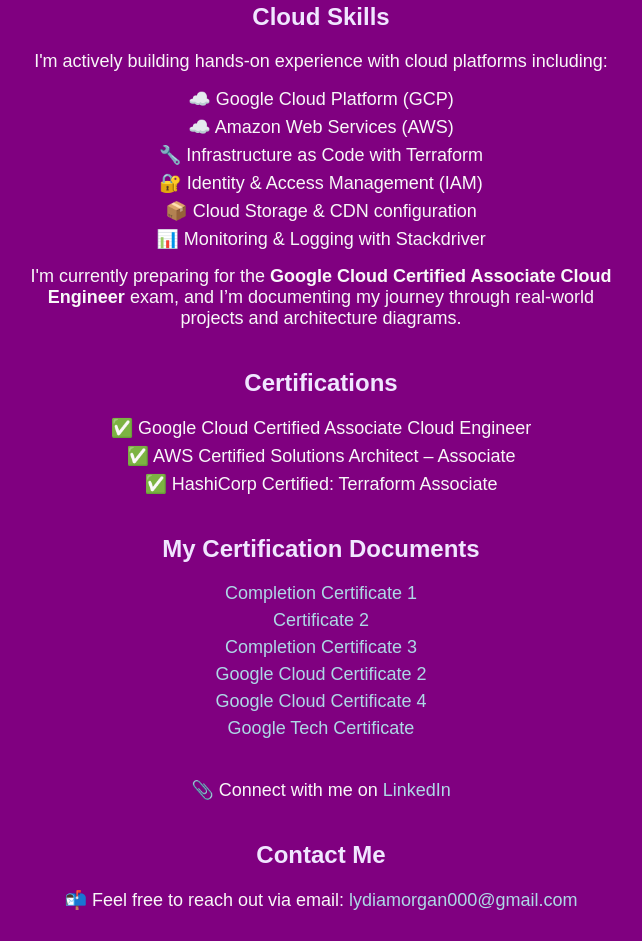
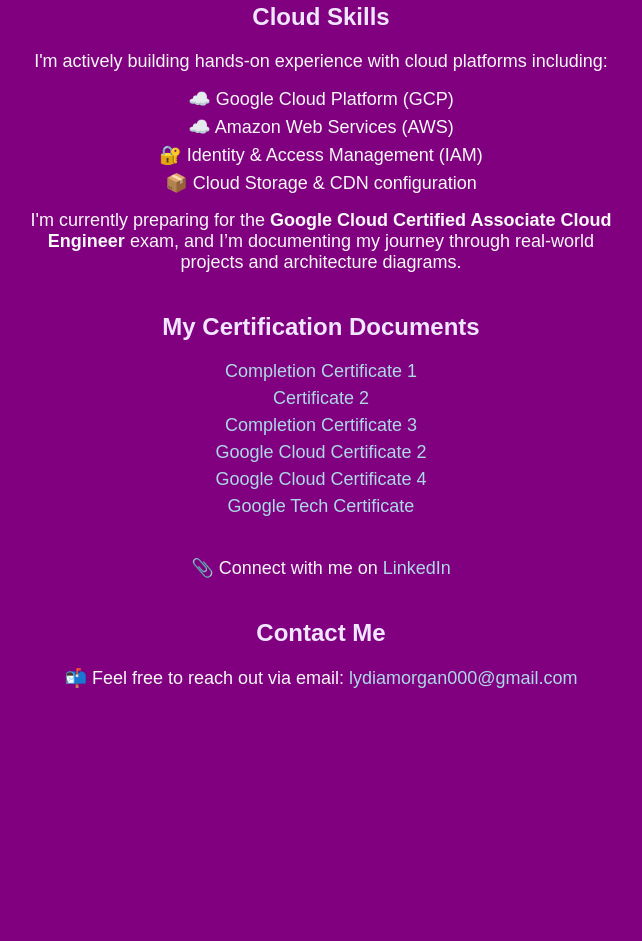
Before and after one commit to Lydiamorgan85/lydia-website, a plain HTML site: page index.html in a window 1280 px wide. Shown: the part 1087-2028 px from the top of the page, without its empty margins (319-961 px from the left). After the commit the page ends 1834 px from the top, so only its background shows below. Drawn offline with Linux system fonts and the light colour scheme.

Commit message:
Update index.html
Edited certifications

```diff
--- a/index.html
+++ b/index.html
@@ -66,20 +66,12 @@
     <ul>
       <li>☁️ Google Cloud Platform (GCP)</li>
       <li>☁️ Amazon Web Services (AWS)</li>
-      <li>🔧 Infrastructure as Code with Terraform</li>
       <li>🔐 Identity & Access Management (IAM)</li>
       <li>📦 Cloud Storage & CDN configuration</li>
-      <li>📊 Monitoring & Logging with Stackdriver</li>
+
     </ul>
     <p>I'm currently preparing for the <strong>Google Cloud Certified Associate Cloud Engineer</strong> exam, and I’m documenting my journey through real-world projects and architecture diagrams.</p>
   </div>
-
-  <div class="certifications">
-    <h2>Certifications</h2>
-    <ul>
-      <li>✅ Google Cloud Certified Associate Cloud Engineer</li>
-      <li>✅ AWS Certified Solutions Architect – Associate</li>
-      <li>✅ HashiCorp Certified: Terraform Associate</li>
     </ul>
   </div>
 
```
